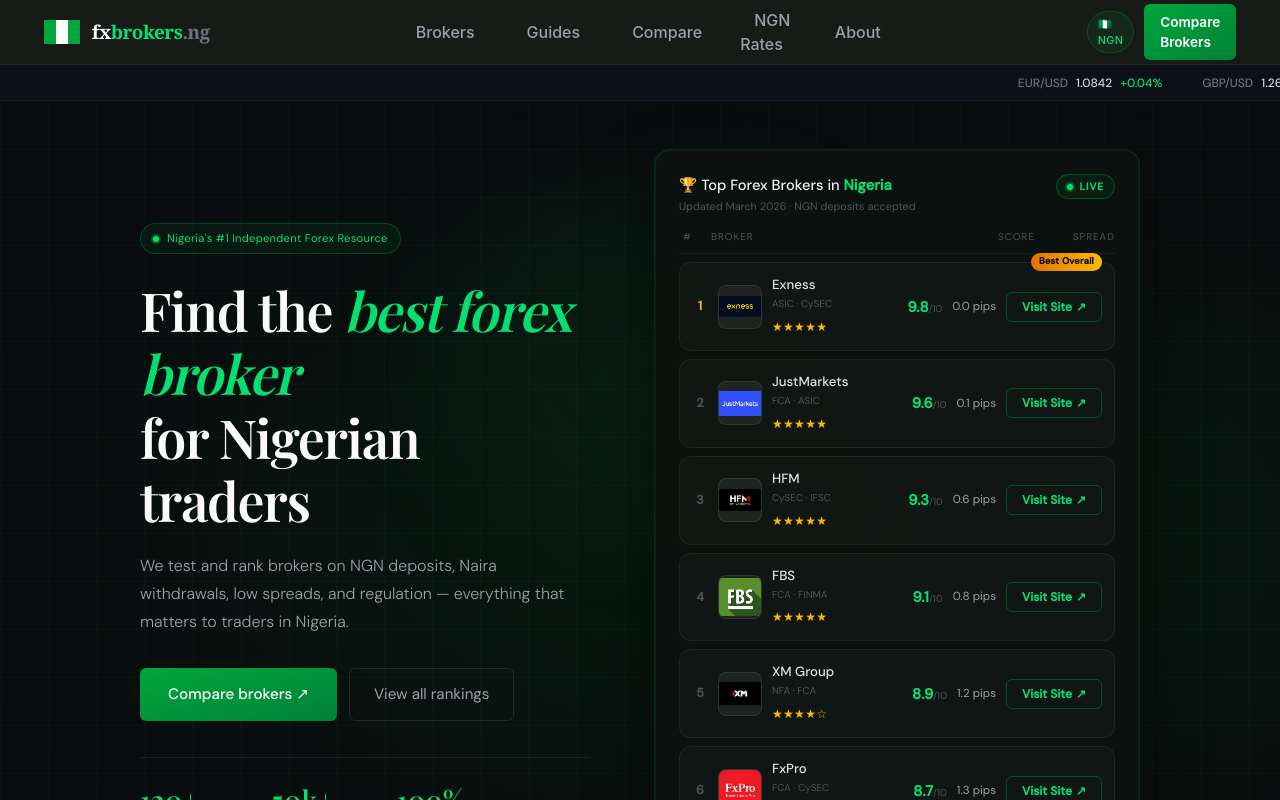
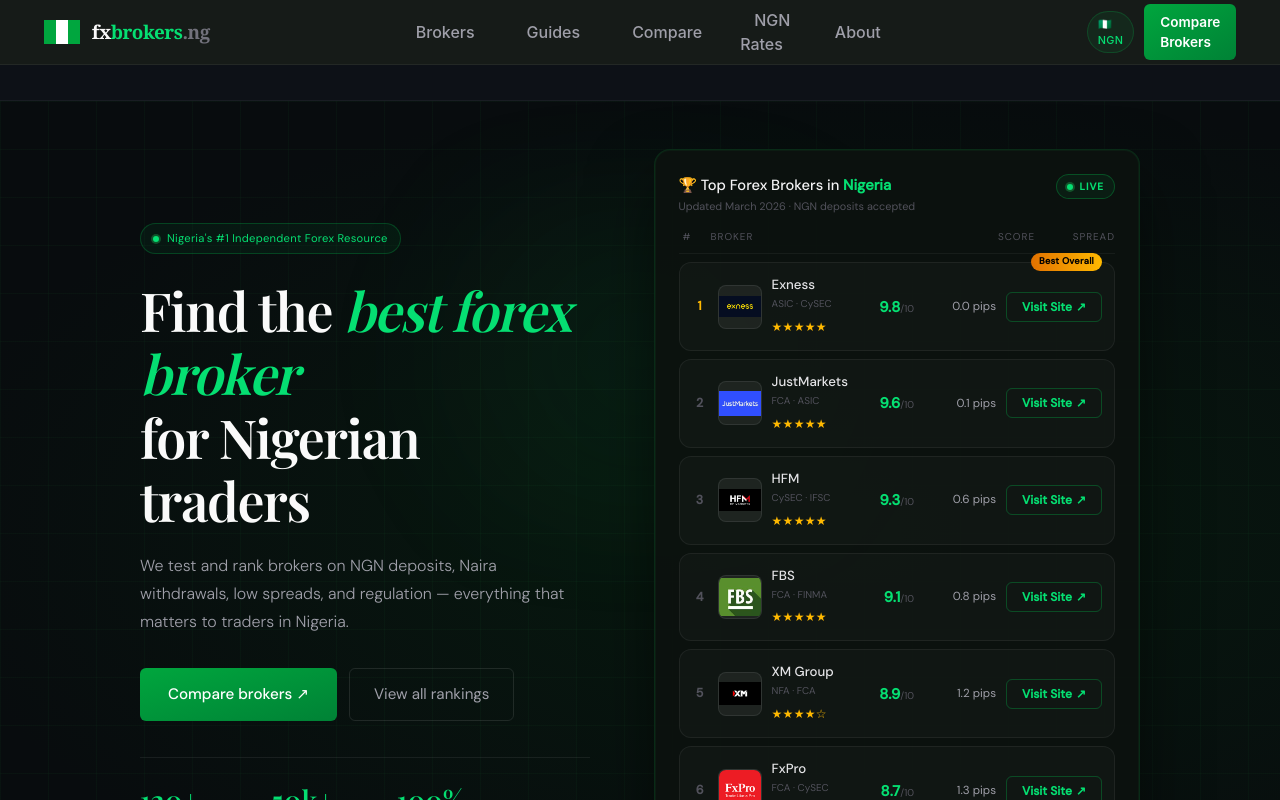
Before and after one commit to satoshikemboi/IB-Nigeria, a React (Vite) app: page / in a window 1280 px wide. Shown: the top 800 px of the page. Built offline with nearby package versions, Linux system fonts and the light colour scheme; a web font is replaced by a local one.

Commit message:
fixing the overflow

```diff
--- a/src/pages/Home.jsx
+++ b/src/pages/Home.jsx
@@ -6,8 +6,8 @@
   @import url('https://fonts.googleapis.com/css2?family=Playfair+Display:ital,wght@0,600;1,400&family=DM+Sans:wght@300;400;500&display=swap');
 
   @keyframes ticker {
-    from { transform: translateX(0); }
-    to   { transform: translateX(-50%); }
+    from { transform: translateX(100vw); }
+    to   { transform: translateX(-100%); }
   }
   @keyframes fadeUp {
     from { opacity: 0; transform: translateY(24px); }
@@ -103,7 +103,7 @@
     <div className="overflow-hidden bg-[#0d1117] border-b border-white/5 h-9 flex items-center">
       <div
         className="flex whitespace-nowrap gap-10 animate-ticker"
-        style={{ paddingLeft: "100%" }}
+        style={{ paddingLeft: "100vw" }}
       >
         {doubled.map((t, i) => (
           <span key={i} className="inline-flex items-center gap-2 text-xs">
@@ -131,7 +131,7 @@
   }, []);
 
   return (
-    <div className="font-dm bg-[#080c0e] text-zinc-300 min-h-screen overflow-x-hidden">
+    <div className="font-dm bg-[#080c0e] text-zinc-300 min-h-screen overflow-x:hidden">
 
       {/* ── Live ticker ── */}
       <Ticker />
@@ -279,7 +279,7 @@
                     </div>
 
                     {/* Spread */}
-                    <div className="md-w-18 text-right text-[0.73rem] text-zinc-400 shrink-0">
+                    <div className="md:w-18 text-right text-[0.73rem] text-zinc-400 shrink-0">
                       {b.spread}
                     </div>
 
```
